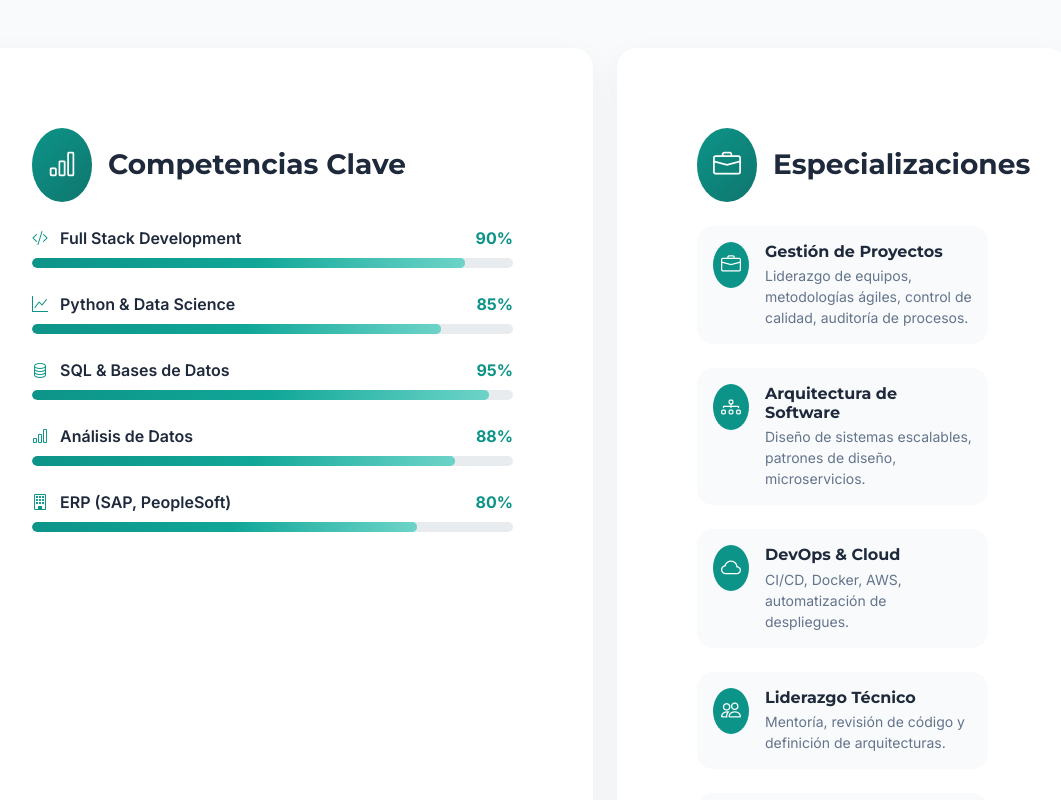
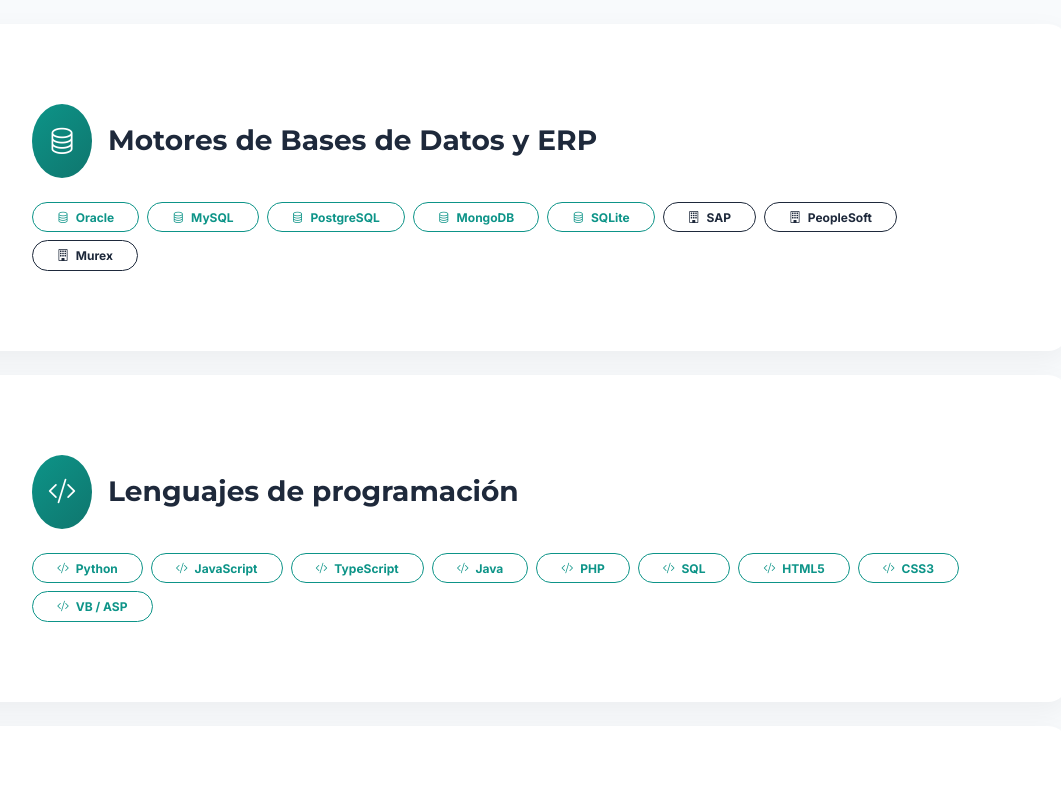
Before and after one commit to fmonroy75/fmonroy-vue, a Vue app: page / in a window 1280 px wide. Shown: the part 7700-8500 px from the top of the page, without its empty margins (130-1191 px from the left). Built offline with nearby package versions, Linux system fonts and the light colour scheme.

Commit message:
mejoras en skills section

```diff
--- a/src/components/SkillsSection.vue
+++ b/src/components/SkillsSection.vue
@@ -13,158 +13,9 @@
           Más de 25 tecnologías dominadas a lo largo de 15+ años de experiencia continua
         </p>
       </div>
-
-      <!-- ===== LENGUAJES DE PROGRAMACIÓN (NUEVO) ===== -->
-<!--      <div class="mb-5" data-aos="fade-up">
-        <div class="d-flex align-items-center mb-4">
-          <div class="bg-gradient-accent rounded-circle p-3 me-3">
-            <i class="bi bi-code-slash text-white fs-3"></i>
-          </div>
-          <h3 class="h3 fw-bold mb-0 text-primary">Lenguajes de Programación</h3>
-        </div>
-
-        <div class="row g-4">
-          <div v-for="lang in programmingLanguages" :key="lang.name"
-               class="col-lg-3 col-md-4 col-sm-6">
-            <div class="skill-card card h-100 border-0 shadow-sm hover-lift">
-              <div class="card-body text-center p-4">
-                <!- - Imagen del lenguaje - ->
-                <div class="mb-3">
-                  <img :src="getSkillImage(lang.icon)"
-                       :alt="lang.name"
-                       class="skill-icon img-fluid"
-                       style="height: 60px; width: auto; object-fit: contain;"
-                       @error="handleImageError">
-                </div>
-
-                <h4 class="h5 fw-bold text-primary mb-2">{{ lang.name }}</h4>
-
-                <!- - Nivel de experiencia - ->
-                <div class="mb-3">
-                  <div class="progress" style="height: 8px;">
-                    <div class="progress-bar" role="progressbar"
-                         :style="{ width: lang.level + '%' }"
-                         :aria-valuenow="lang.level" aria-valuemin="0" aria-valuemax="100">
-                    </div>
-                  </div>
-                  <span class="small text-accent mt-1 d-block">{{ lang.level }}%</span>
-                </div>
-
-                <!- - Años de experiencia - ->
-                <div class="d-flex align-items-center justify-content-center gap-2 mb-2">
-                  <i class="bi bi-clock-history text-accent"></i>
-                  <span class="small fw-semibold">{{ lang.experience }}</span>
-                </div>
-
-                <! -- Descripción (tooltip o visible solo en hover) - ->
-                <div class="skill-description small text-secondary">
-                  {{ lang.description }}
-                </div>
-              </div>
-            </div>
-          </div>
-        </div>
-      </div>
-    -->
-      <!-- ===== FRAMEWORKS Y LIBRERÍAS ===== - ->
-      <div class="mb-5" data-aos="fade-up">
-        <div class="d-flex align-items-center mb-4">
-          <div class="bg-gradient-accent rounded-circle p-3 me-3">
-            <i class="bi bi-boxes text-white fs-3"></i>
-          </div>
-          <h3 class="h3 fw-bold mb-0 text-primary">Frameworks y Librerías</h3>
-        </div>
-
-        <div class="row g-4">
-          <div v-for="fw in frameworks" :key="fw.name"
-               class="col-lg-3 col-md-4 col-sm-6">
-            <div class="skill-card card h-100 border-0 shadow-sm hover-lift">
-              <div class="card-body text-center p-4">
-                <div class="mb-3">
-                  <img :src="getSkillImage(fw.icon)"
-                       :alt="fw.name"
-                       class="skill-icon img-fluid"
-                       style="height: 60px; width: auto; object-fit: contain;"
-                       @error="handleImageError">
-                </div>
-
-                <h4 class="h5 fw-bold text-primary mb-2">{{ fw.name }}</h4>
-
-                <div class="mb-3">
-                  <div class="progress" style="height: 8px;">
-                    <div class="progress-bar" role="progressbar"
-                         :style="{ width: fw.level + '%' }"
-                         :aria-valuenow="fw.level" aria-valuemin="0" aria-valuemax="100">
-                    </div>
-                  </div>
-                  <span class="small text-accent mt-1 d-block">{{ fw.level }}%</span>
-                </div>
-
-                <div class="d-flex align-items-center justify-content-center gap-2 mb-2">
-                  <i class="bi bi-clock-history text-accent"></i>
-                  <span class="small fw-semibold">{{ fw.experience }}</span>
-                </div>
-
-                <div class="skill-description small text-secondary">
-                  {{ fw.description }}
-                </div>
-              </div>
-            </div>
-          </div>
-        </div>
-      </div>
-
-      <!- - ===== HERRAMIENTAS Y OTROS ===== - ->
-      <div class="mb-5" data-aos="fade-up">
-        <div class="d-flex align-items-center mb-4">
-          <div class="bg-gradient-accent rounded-circle p-3 me-3">
-            <i class="bi bi-tools text-white fs-3"></i>
-          </div>
-          <h3 class="h3 fw-bold mb-0 text-primary">Herramientas y Tecnologías</h3>
-        </div>
-
-        <div class="row g-4">
-          <div v-for="tool in tools" :key="tool.name"
-               class="col-lg-3 col-md-4 col-sm-6">
-            <div class="skill-card card h-100 border-0 shadow-sm hover-lift">
-              <div class="card-body text-center p-4">
-                <div class="mb-3">
-                  <img :src="getSkillImage(tool.icon)"
-                       :alt="tool.name"
-                       class="skill-icon img-fluid"
-                       style="height: 60px; width: auto; object-fit: contain;"
-                       @error="handleImageError">
-                </div>
-
-                <h4 class="h5 fw-bold text-primary mb-2">{{ tool.name }}</h4>
-
-                <div class="mb-3">
-                  <div class="progress" style="height: 8px;">
-                    <div class="progress-bar" role="progressbar"
-                         :style="{ width: tool.level + '%' }"
-                         :aria-valuenow="tool.level" aria-valuemin="0" aria-valuemax="100">
-                    </div>
-                  </div>
-                  <span class="small text-accent mt-1 d-block">{{ tool.level }}%</span>
-                </div>
-
-                <div class="d-flex align-items-center justify-content-center gap-2 mb-2">
-                  <i class="bi bi-clock-history text-accent"></i>
-                  <span class="small fw-semibold">{{ tool.experience }}</span>
-                </div>
-
-                <div class="skill-description small text-secondary">
-                  {{ tool.description }}
-                </div>
-              </div>
-            </div>
-          </div>
-        </div>
-      </div>
-    -->
-      <!-- ===== HABILIDADES TÉCNICAS GENERALES (BARRAS) ===== -->
+      <!-- ===== HABILIDADES TÉCNICAS GENERALES (BARRAS) ===== -- >
       <div class="row g-4 mt-4">
-        <!-- Skills técnicas -->
+        <!- - Skills técnicas -- >
         <div class="col-lg-7">
           <div class="card card-premium h-100" data-aos="fade-right">
             <div class="card-body p-4 p-lg-5">
@@ -194,7 +45,7 @@
           </div>
         </div>
 
-        <!-- Especializaciones -->
+        <!- - Especializaciones - ->
         <div class="col-lg-5">
           <div class="card card-premium h-100" data-aos="fade-left">
             <div class="card-body p-4 p-lg-5">
@@ -218,7 +69,7 @@
             </div>
           </div>
         </div>
-      </div>
+      </div>-->
 
       <!-- Bases de Datos y ERP -->
       <div class="row mt-4">
@@ -229,7 +80,7 @@
                 <div class="bg-gradient-accent rounded-circle p-3 me-3">
                   <i class="bi bi-database text-white fs-3"></i>
                 </div>
-                <h3 class="h3 fw-bold mb-0 text-primary">Bases de Datos y ERP</h3>
+                <h3 class="h3 fw-bold mb-0 text-primary">Motores de Bases de Datos y ERP</h3>
               </div>
 
               <div class="d-flex flex-wrap gap-2">
--- a/src/data/portfolioData.js
+++ b/src/data/portfolioData.js
@@ -657,7 +657,7 @@
     category: 'web',
     categoryLabel: 'Desarrollo Web',
     description: 'Landing Page tienda de respuestos y accesorios para celulares',
-    fullDescription: 'Sitio web de tienda de repuestos y accesorios para celulares, cada card con acción de llamada a whatsapp',
+    fullDescription: 'Landing Page para tienda de repuestos móviles con integración de contacto directo a WhatsApp para generación de leads.',
     image: 'img/portfolio/moviltechnology.jpg',
     technologies: ['Bootstrap', 'Javascript', 'Vue'],
     features: [
```
